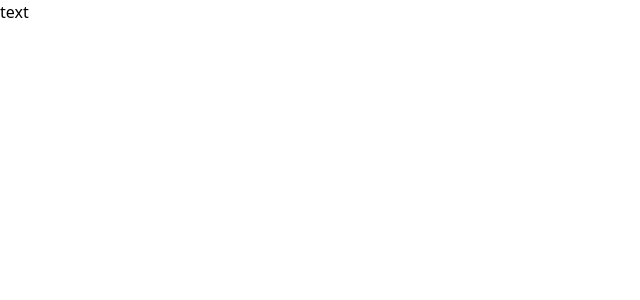
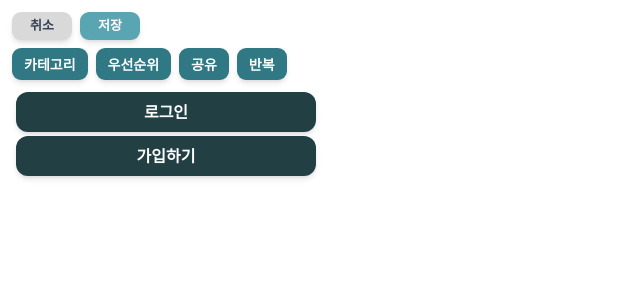
Before and after one commit to oz-main-fe-12-team4/oz_pchedule_fe, a React (Vite) app: page / in a window 1280 px wide. Shown: the top 300 px of the page, without its empty margins (0-640 px from the left). Built offline with nearby package versions, Linux system fonts and the light colour scheme.

Commit message:
feat : 버튼 컴포넌트 재사용 가능하게 fix(#41)

```diff
--- a/src/components/Button.jsx
+++ b/src/components/Button.jsx
@@ -1,37 +1,37 @@
 import React from "react";
 
+const variants = {
+  confirm:
+    "w-[60px] h-7 text-[13px] bg-[#5AA5B2] text-white hover:bg-[#223f43] active:bg-[#223f43] rounded-[9px]",
+  cancel:
+    "w-[60px] h-7 text-[13px] bg-[#d9d9d9] text-gray-700 hover:bg-[#5c5c5c] active:bg-[#5c5c5c] hover:text-white rounded-[9px]",
+  category:
+    "w-auto  text-[14px] h-8 px-3 my-2 bg-[#2F7884] text-white  hover:bg-[#223f43] active:bg-[#223f43] rounded-[9px]",
+  login:
+    "w-[300px] h-10 m-1 bg-[#223f43] text-white hover:bg-[#5AA5B2] rounded-xl",
+};
+
+const baseStyle =
+  "flex justify-center items-center font-semibold transition-colors duration-150 " +
+  "focus-visible:outline-none focus-visible:ring-2 focus-visible:ring-offset-2 focus-visible:ring-[#5AA5B2] " +
+  "disabled:opacity-50 disabled:cursor-not-allowed shadow-md";
+
 export const Button = ({
-  cancelText = "취소",
-  confirmText = "저장",
-  onCancelClick,
-  onConfirmClick,
+  variant = "confirm",
+  children,
+  additionalClass = "",
+  type = "button",
+  disabled = false,
+  ...props
 }) => {
   return (
-    <div className="flex gap-3 justify-center my-3">
-      <button
-        className="rounded-lg px-6 py-2 text-sm font-bold bg-[#FFE6AB] hover:bg-[#ffb400]"
-        onClick={onCancelClick}
-      >
-        {cancelText}
-      </button>
-      <button
-        className="rounded-lg px-6 py-2 text-sm font-bold bg-[#CAE8F2] hover:bg-[#5aa5b2]"
-        onClick={onConfirmClick}
-      >
-        {confirmText}
-      </button>
-      {/* <button
-        className="rounded-lg px-6 py-2 text-sm font-bold bg-[#f5f5f5] hover:bg-[#d9d9d9]"
-        onClick={onCancelClick}
-      >
-        {cancelText}
-      </button>
-      <button
-        className="rounded-lg px-6 py-2 text-sm font-bold bg-[#CAE8F2] hover:bg-[#5aa5b2]"
-        onClick={onConfirmClick}
-      >
-        {confirmText}
-      </button> */}
-    </div>
+    <button
+      type={type}
+      disabled={disabled}
+      className={`${baseStyle} ${variants[variant]} ${additionalClass}`}
+      {...props}
+    >
+      {children}
+    </button>
   );
 };
--- a/src/components/test.jsx
+++ b/src/components/test.jsx
@@ -1,5 +1,35 @@
+import { Button } from "./Button";
+
 function Test() {
-  return <div>text</div>;
+  return (
+    <div className="m-3 gap-2">
+      {/* text */}
+      <div className="flex flex-row gap-2">
+        <Button variant="cancel" size="s">
+          취소
+        </Button>
+        <Button variant="confirm" size="s">
+          저장
+        </Button>
+      </div>
+      <div className="flex flex-row gap-2">
+        <Button variant="category" size="s">
+          카테고리
+        </Button>
+        <Button variant="category" size="s">
+          우선순위
+        </Button>
+        <Button variant="category" size="s">
+          공유
+        </Button>
+        <Button variant="category" size="s">
+          반복
+        </Button>
+      </div>
+      <Button variant="login">로그인</Button>
+      <Button variant="login">가입하기</Button>
+    </div>
+  );
 }
 
 export default Test;
```
